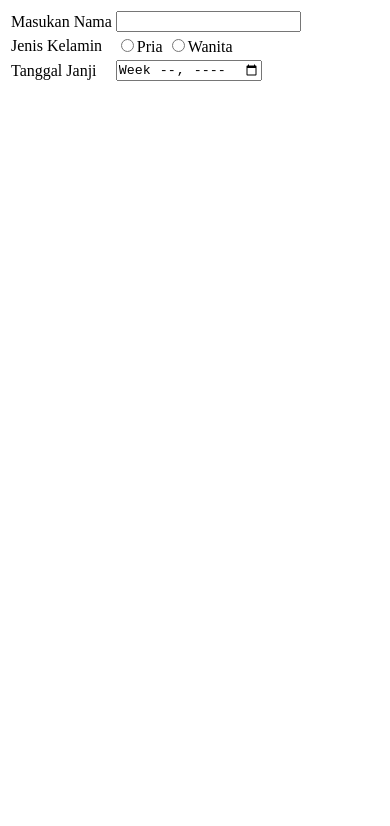
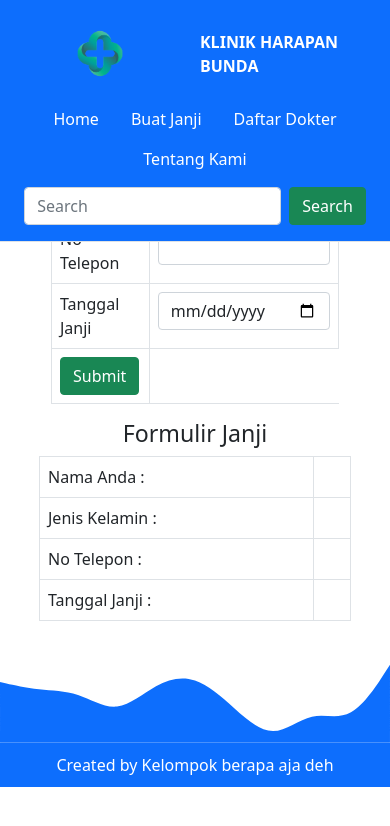
Before and after one commit to Hatta56/tugaskelompok.github.io, a plain HTML site: page janji.html in a window 390 px wide. Drawn offline with nearby package versions, Linux system fonts and the light colour scheme.

Commit message:
insyaAllah Final

```diff
--- a/janji.html
+++ b/janji.html
@@ -1,23 +1,109 @@
 <!DOCTYPE html>
 <html lang="en">
-<head>
-    <meta charset="UTF-8">
-    <meta http-equiv="X-UA-Compatible" content="IE=edge">
-    <meta name="viewport" content="width=device-width, initial-scale=1.0">
-    <title>Document</title>
-</head>
+    <head>
+        <meta charset="UTF-8">
+        <meta http-equiv="X-UA-Compatible" content="IE=edge">
+        <meta name="viewport" content="width=device-width, initial-scale=1.0">
+        <title>KLINIK HARAPAN BUNDAt</title>
+        <link href="https://cdn.jsdelivr.net/npm/bootstrap@5.1.3/dist/css/bootstrap.min.css" rel="stylesheet">
+
+          <!-- Animate On Scroll Library -->
+      <link rel="stylesheet" href="https://unpkg.com/aos@next/dist/aos.css" />
+       <link rel="stylesheet" href="style.css">
+    </head>
 <body>
-    <div>
-        <form>
-            <table>
-                <tr><td>Masukan Nama</td><td><input type="text" id="nama"></td></tr>
+    <header
+        class="fixed-top bg-primary d-flex flex-wrap align-items-center justify-content-center justify-content-md-between py-3 mb-4 border-bottom">
+        <a href="index.html" class="d-flex align-items-center col-md-3 mb-2 mb-md-0 text-dark text-decoration-none">
+            <img src="img/logo1.png" class="logo" alt=""><b class="text-white">KLINIK HARAPAN BUNDA</b>
+        </a>
+
+        <ul class="nav col-12 col-md-auto mb-2 justify-content-center mb-md-0">
+            <li class="nav-item">
+                <a class="nav-link text-white" href="index.html">Home</a>
+            </li>
+            <li class="nav-item">
+                <a class="nav-link text-white" href="janji.html">Buat Janji</a>
+            </li>
+            <li class="nav-item">
+                <a class="nav-link text-white" href="doctor.html">Daftar Dokter</a>
+            </li>
+            <li class="nav-item">
+                <a class="nav-link text-white" href="tentang_kami.html">Tentang Kami</a>
+            </li>
+        </ul>
+
+        <div class="col-md-3 text-end">
+            <form class="d-flex">
+                <input class="form-control me-2" type="search" placeholder="Search" aria-label="Search">
+                <button class="btn btn-success" type="submit">Search</button>
+            </form>
+        </div>
+    </header>
+    <div class="desc" style="margin-top: 10%;">
+        <h2 class="text-center">Isi Formulir Untuk Membuat Janji</h2>
+        <div class="cardnya">
+    <div class="container">
+        <form onsubmit="return false">
+            <div class="table-responsive">
+
+            <table class="table table-bordered">
+                <tr><td>Masukan Nama</td><td><input class="form-control" type="text" id="nama"></td></tr>
                 <tr><td>Jenis Kelamin</td><td>
-                    <input type="radio" value="pria" id="gender" name="gender">Pria
-                    <input type="radio" value="Wanita" id="gender" name="gender">Wanita
+                    <select name="gender" id="gender" class="form-control">
+                        <option value="Pria">Pria</option>
+                        <option value="Wanita"> Wanita </option>
+                    </select>
                 </td></tr>
-                <tr><td>Tanggal Janji</td><td><input type="week" id="janji"></td></tr>
+                <tr><td>No Telepon</td><td><input class="form-control" type="number" id="hp"></td></tr>
+                <tr><td>Tanggal Janji</td><td><input class="form-control" type="date" id="janji"></td></tr>
+               <tr><td><button class="btn btn-success" type="submit" onclick="isi()">Submit</button></td></tr>
             </table>
+            </div>
+        </div>
         </form>
+        <div class="table-responsive">
+        <table class="table table-bordered justify-content-center">
+            <h3 class="text-center">Formulir Janji</h3>
+            <tr><td>Nama Anda :</td><td><b id="Hnama"></b></td></tr>
+                <tr><td>Jenis Kelamin :</td><td><b id="Hgender"></b>
+                </td></tr>
+                <tr><td>No Telepon :</td><td><b id="Hhp"></b></td></tr>
+                <tr><td>Tanggal Janji :</td><td><b id="tgl"></b></td></tr>
+        </table>
     </div>
+    </div>
+</div>
+</div>
+    <!-- Footer -->
+  <svg xmlns="http://www.w3.org/2000/svg" viewBox="0 0 1440 320">
+    <path fill="#0d6efd" fill-opacity="1"
+      d="M0,96L24,101.3C48,107,96,117,144,122.7C192,128,240,128,288,144C336,160,384,192,432,186.7C480,181,528,139,576,112C624,85,672,75,720,90.7C768,107,816,149,864,192C912,235,960,277,1008,277.3C1056,277,1104,235,1152,224C1200,213,1248,235,1296,208C1344,181,1392,107,1416,69.3L1440,32L1440,320L1416,320C1392,320,1344,320,1296,320C1248,320,1200,320,1152,320C1104,320,1056,320,1008,320C960,320,912,320,864,320C816,320,768,320,720,320C672,320,624,320,576,320C528,320,480,320,432,320C384,320,336,320,288,320C240,320,192,320,144,320C96,320,48,320,24,320L0,320Z">
+    </path>
+  </svg>
+  <footer class="bg-primary text-white text-center" style="padding:10px;">
+    Created by Kelompok berapa aja deh
+  </footer>
+  <!-- Akhir Footer -->
+    <script>
+        let button = document.querySelector("button");
+
+        let nama =document.getElementById("nama")
+        let gender = document.getElementById("gender")
+        let hp = document.getElementById("hp")
+        let tgl = document.getElementById("janji")
+
+        let n =document.getElementById("Hnama");
+        let g = document.getElementById("Hgender");
+        let h = document.getElementById("Hhp");
+        let t = document.getElementById("tgl");
+
+        function isi(){
+            n.innerHTML=nama.value;
+            g.innerHTML=gender.value;
+            h.innerHTML=hp.value;
+            t.innerHTML=janji.value;
+        }
+    </script>
 </body>
 </html>
--- a/style.css
+++ b/style.css
@@ -4,7 +4,7 @@
 
 .cardnya {
 
-    margin: 5% 5%;
+    margin: 5% 10%;
 }
 
 .logo {
```
Also changed, not shown: doctor.html (+4 -4 lines), index.html (+5 -5 lines), tentang_kami.html (added, +128 -0 lines), 1 other file.
